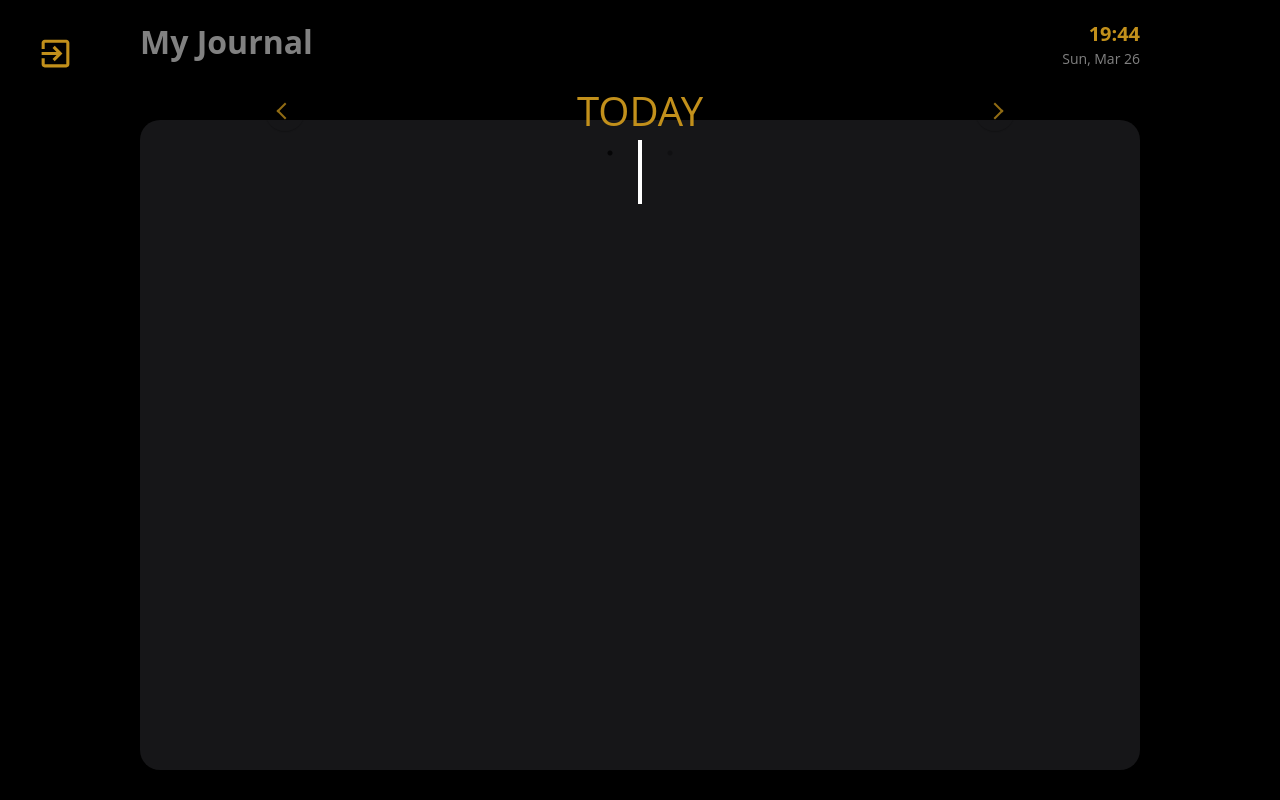
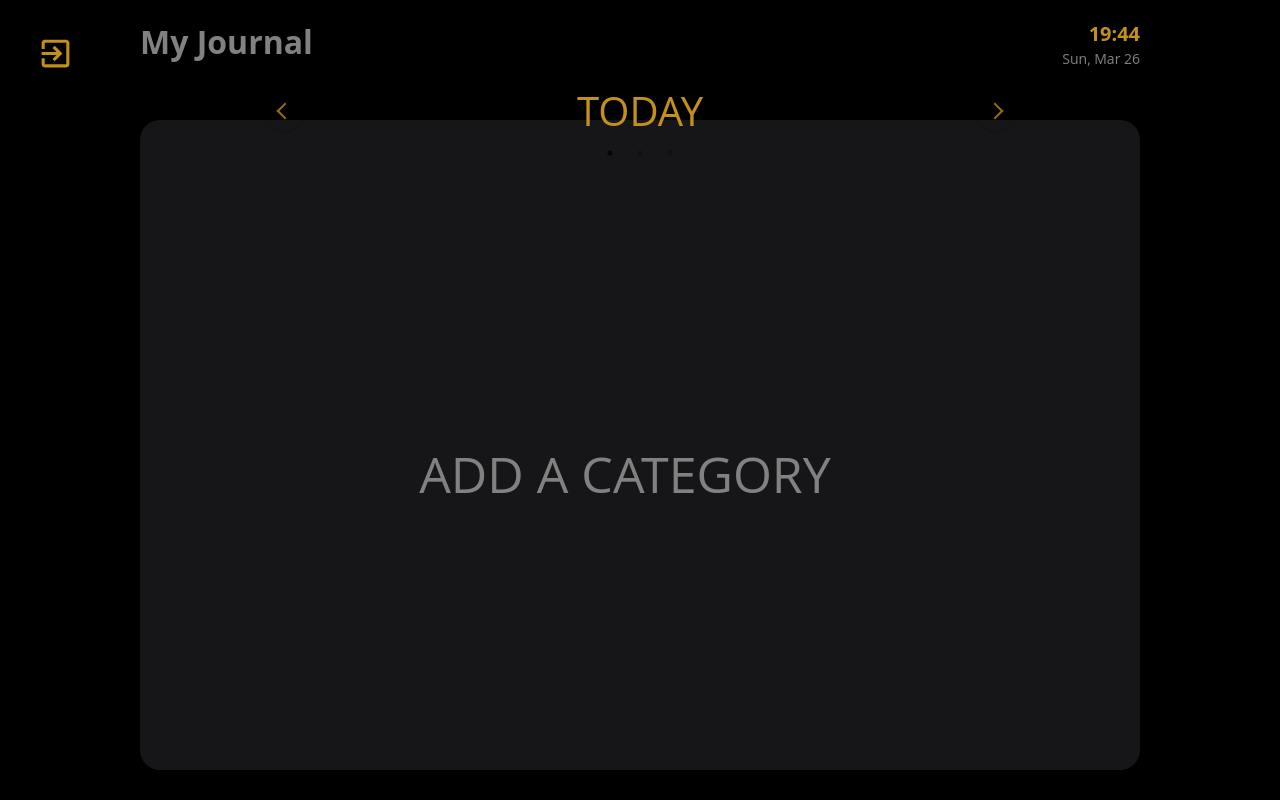
Before and after one commit to russellpp/project_journal_rails, a React (Vite) app in the folder journal_app/: page /dashboard/today in a window 1280 px wide. Built offline with nearby package versions, Linux system fonts and the light colour scheme.

Commit message:
React: fixed z-index bug on errors on login page, added view when no task/cat added yet

```diff
--- a/journal_app/src/components/ViewTasks.jsx
+++ b/journal_app/src/components/ViewTasks.jsx
@@ -6,6 +6,7 @@ import SortButton from "./buttons/SortButton";
 import { useState, useEffect } from "react";
 import NewModal from "./modals/NewModal";
 import EditModal from "./modals/EditModal";
+import { EmptyArrayView } from "./ViewToday";
 
 function ViewTasks(props) {
   const {
@@ -38,14 +39,26 @@ function ViewTasks(props) {
           setIsUpdating={setIsUpdating}
         />
       )}
+
+      {allCategories.length === 0 && (
+        <EmptyArrayView>
+          <h1>ADD A CATEGORY</h1>
+        </EmptyArrayView>
+      )}
+      {allCategories.length !== 0 && (
+        <>
           <ViewOptions>
             <p>Starts on</p>
             <span>Deadline</span>
             <h3>Priority</h3>
             <div>
-          <AddButton openModals={openModals} setOpenModals={setOpenModals} />
+              <AddButton
+                openModals={openModals}
+                setOpenModals={setOpenModals}
+              />
             </div>
           </ViewOptions>
+
           <ListWrapper>
             <List>
               {allTasks?.map((task, index) => {
@@ -63,6 +76,8 @@ function ViewTasks(props) {
             </List>
             1
           </ListWrapper>
+        </>
+      )}
     </ViewWrapper>
   );
 }
--- a/journal_app/src/components/ViewToday.jsx
+++ b/journal_app/src/components/ViewToday.jsx
@@ -36,8 +36,32 @@ function ViewToday(props) {
     (a, b) => moment(a.time, "HH:mm") - moment(b.time, "HH:mm")
   );
 
+  const handleClick = () => {
+    console.log(tasksDueToday);
+  };
+
   return (
     <Container>
+      {allTasks.length === 0 && allCategories.length === 0 && (
+        <EmptyArrayView>
+          <h1>Add a category</h1>
+        </EmptyArrayView>
+      )}
+      {allTasks.length === 0 && allCategories.length !== 0 && (
+        <EmptyArrayView>
+          <h1>Add a task</h1>
+        </EmptyArrayView>
+      )}
+      {allTasks.length !== 0 &&
+        allCategories.length !== 0 &&
+        sortedTasks.length === 0 && (
+          <EmptyArrayView>
+            <h1>No tasks for today</h1>
+          </EmptyArrayView>
+        )}
+      {allTasks.length !== 0 &&
+        allCategories.length !== 0 &&
+        sortedTasks.length !== 0 && (
           <VerticalTimeline>
             {sortedTasks?.map((task, index) => {
               return (
@@ -71,7 +95,9 @@ function ViewToday(props) {
                   }
                 >
                   <TextContainer>
-                <h3 className="vertical-timeline-element-title">{task.name}</h3>
+                    <h3 className="vertical-timeline-element-title">
+                      {task.name}
+                    </h3>
                     <h4 className="vertical-timeline-element-subtitle">
                       {
                         allCategories.find((cat) => cat.id === task.category_id)
@@ -88,9 +114,25 @@ function ViewToday(props) {
               );
             })}
           </VerticalTimeline>
+        )}
     </Container>
   );
 }
+
+const EmptyArrayView = styled.div`
+  text-align: center;
+  margin-top: 300px;
+  display: flex;
+  flex-direction: row;
+  justify-content: center;
+  > h1 {
+    color: var(--lightGray);
+    font-weight: 400;
+    text-transform: uppercase;
+    font-size: 50px;
+    margin-right: 30px;
+  }
+`;
 
 const StyledVerticalElement = styled(VerticalTimelineElement)``;
 
@@ -151,3 +193,5 @@ const PriorityMark = styled.div`
 `;
 
 export default ViewToday;
+
+export { EmptyArrayView };
--- a/journal_app/src/components/modals/Modals.jsx
+++ b/journal_app/src/components/modals/Modals.jsx
@@ -61,7 +61,7 @@ const ErrorModalContainer = styled.div`
   background-color: var(--lighterGray);
   opacity: 0.2;
   transition: opacity 0.15s ease-in-out;
-  z-index: 1;
+  z-index: 5;
 
   &.open {
     opacity: 1;
@@ -173,28 +173,59 @@ const CancelButton = styled.button`
 `;
 
 const SelectContainer = styled.div`
+  margin-top: 10px;
   display: flex;
   flex-direction: column;
   align-items: flex-start;
+  margin-bottom: 10px;
+  > label {
+    margin-bottom: 10px;
+  }
 `;
 
 const Select = styled.select`
-  padding: 0.5rem 1rem;
+  padding: 3px 5px;
   border-radius: 4px;
   border: 1px solid gray;
   font-size: 1rem;
-  margin-bottom: 1rem;
+  margin-bottom: 2px;
 `;
 
 const Option = styled.option`
   font-size: 1rem;
+  margin-right: 10px;
 `;
 
 const FormLabel = styled.label``;
 
-const FormInput = styled.input``;
+const FormInput = styled.input`
+  margin: 10px 0;
+  height: 25px;
+`;
 
-const RadioContainer = styled.div``;
+const RadioContainer = styled.div`
+  display: flex;
+  justify-content: space-between;
+  margin-top: 15px;
+  margin-right: 10px;
+  > label {
+    font-size: 13px;
+    text-transform: uppercase;
+    margin-top: 13px;
+  }
+  > :nth-child(7) {
+    color: red;
+    font-weight: 600;
+  }
+  > :nth-child(5) {
+    color: green;
+    font-weight: 600;
+  }
+  > :nth-child(3) {
+    color: gray;
+    font-weight: 600;
+  }
+`;
 export {
   ModalBody,
   ModalContainer,
```
Lines whose indentation alone changed are shown as unchanged.
